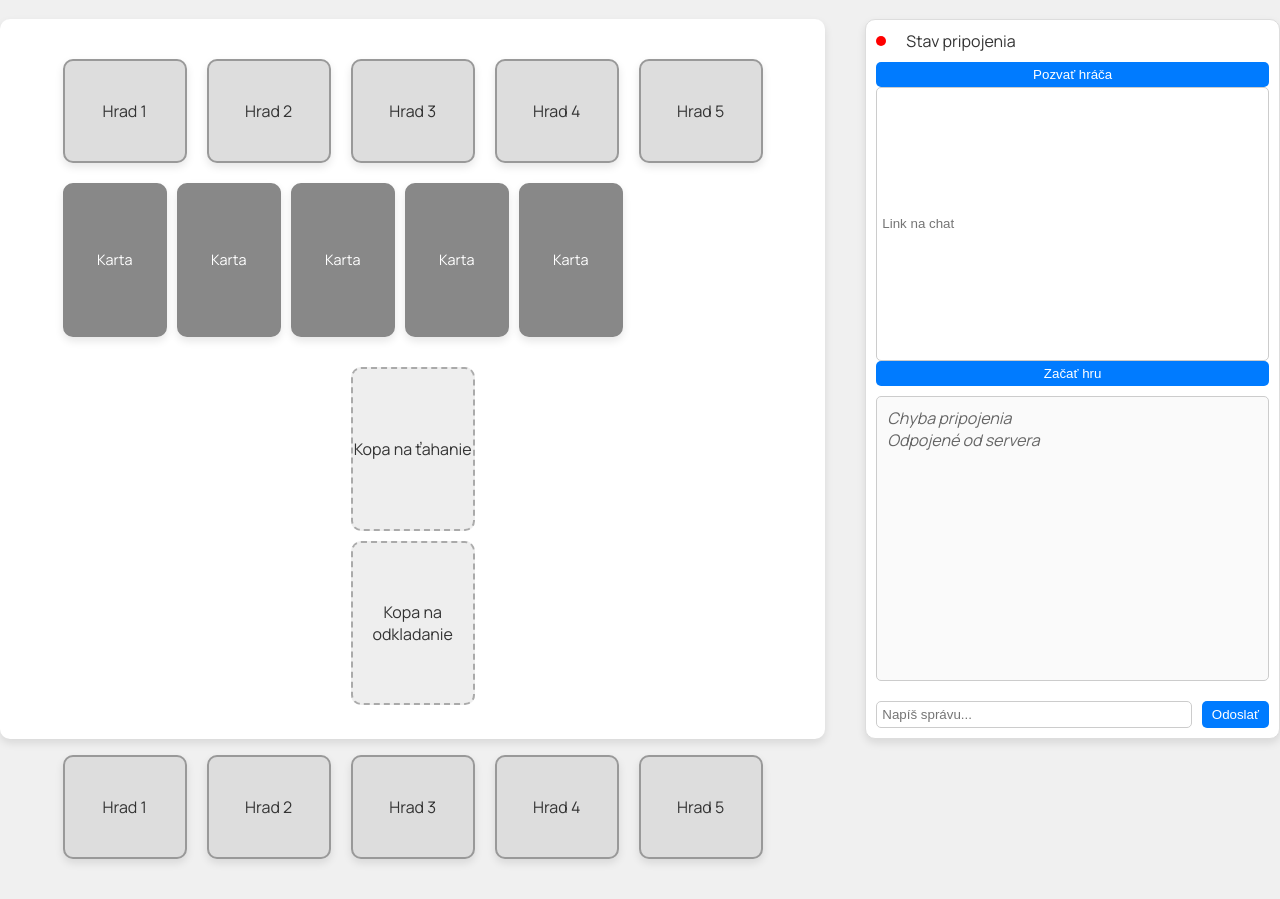
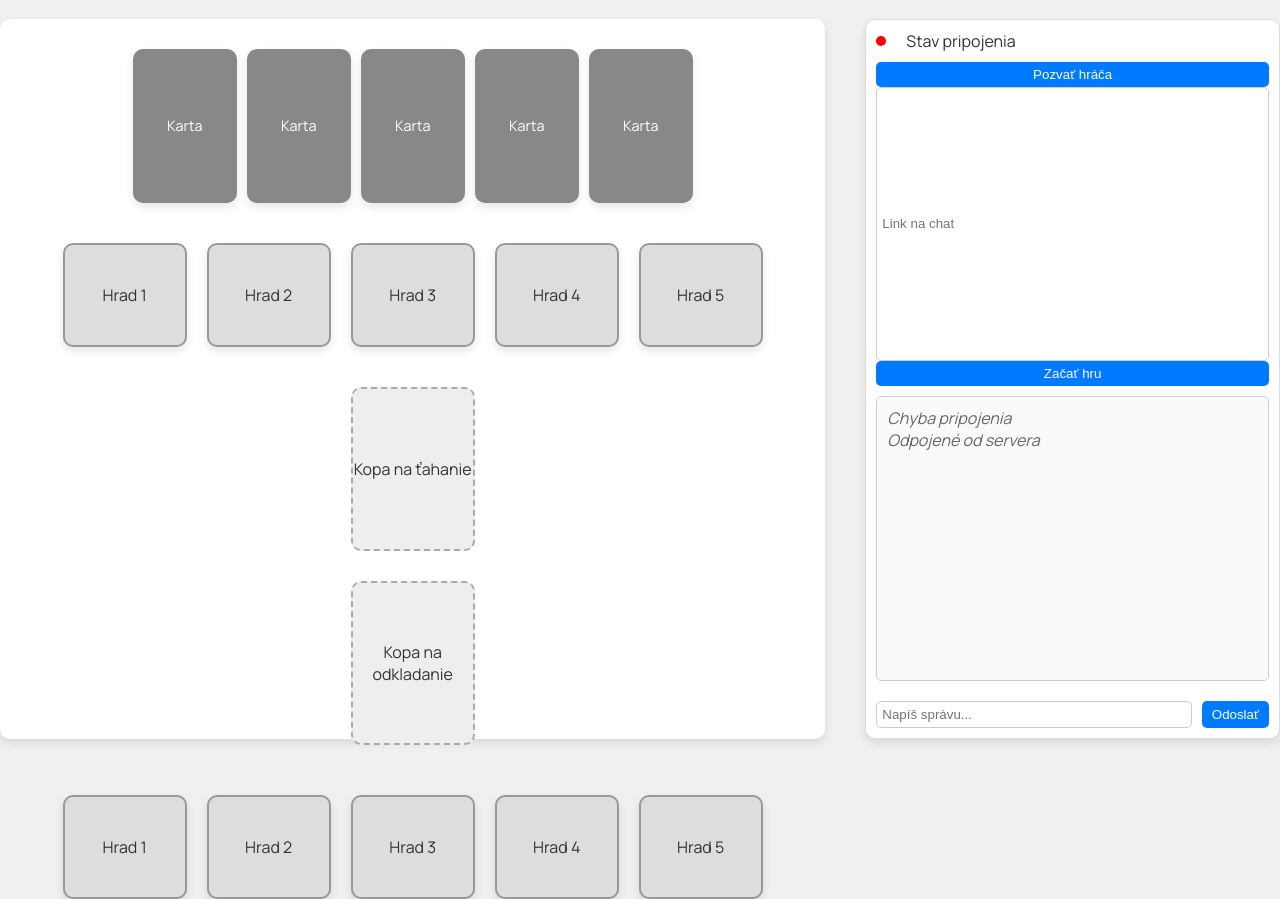
Before and after one commit to BorisEM/matuscak, a website: page index.html in a window 1280 px wide. Shown: the part 64-963 px from the top of the page. Drawn offline with Linux system fonts and the light colour scheme; no server answers.

Commit message:
Update index.html

```diff
--- a/index.html
+++ b/index.html
@@ -12,9 +12,16 @@
     <h1>Vitaj v hre Matúš Čák Trenčiansky</h1>
     <div id="main-container" style="display: flex; width: 100%; height: 90vh;">
         <!-- Hracia plocha (2/3 šírky) -->
-        <div id="game-container" style="flex: 2; display: flex; flex-direction: column;">
-            <div id="opponent-area">
-                <div id="opponent-castles" class="castle-area">
+        <div id="game-container" style="flex: 2; display: flex; flex-direction: column; align-items: center;">
+            <div id="opponent-cards" class="card-area" style="margin-bottom: 20px;">
+                <!-- Karty protihráča (rub kariet) -->
+                <div class="card-back-placeholder">Karta</div>
+                <div class="card-back-placeholder">Karta</div>
+                <div class="card-back-placeholder">Karta</div>
+                <div class="card-back-placeholder">Karta</div>
+                <div class="card-back-placeholder">Karta</div>
+            </div>
+            <div id="opponent-castles" class="castle-area" style="margin-bottom: 20px;">
                 <!-- Hrady protihráča -->
                 <div class="castle-placeholder">Hrad 1</div>
                 <div class="castle-placeholder">Hrad 2</div>
@@ -22,23 +29,11 @@
                 <div class="castle-placeholder">Hrad 4</div>
                 <div class="castle-placeholder">Hrad 5</div>
             </div>
-                <div id="opponent-cards" class="card-area">
-                    <!-- Karty protihráča (rub kariet) -->
-                    <div class="card-back-placeholder">Karta</div>
-                    <div class="card-back-placeholder">Karta</div>
-                    <div class="card-back-placeholder">Karta</div>
-                    <div class="card-back-placeholder">Karta</div>
-                    <div class="card-back-placeholder">Karta</div>
-                </div>
-            </div>
-
-            <div id="pile-area" class="pile-area">
+            <div id="pile-area" class="pile-area" style="margin-bottom: 20px; display: flex; gap: 20px;">
                 <div class="pile-placeholder">Kopa na ťahanie</div>
                 <div class="pile-placeholder">Kopa na odkladanie</div>
             </div>
-
-            <div id="player-area">
-                <div id="player-castles" class="castle-area">
+            <div id="player-castles" class="castle-area" style="margin-bottom: 20px;">
                 <!-- Hrady hráča -->
                 <div class="castle-placeholder">Hrad 1</div>
                 <div class="castle-placeholder">Hrad 2</div>
@@ -48,7 +43,6 @@
             </div>
             <div id="player-cards" class="card-area">
                 <!-- Karty hráča (líc kariet) -->
-                </div>
             </div>
         </div>
 
```
Lines whose indentation alone changed are shown as unchanged.
